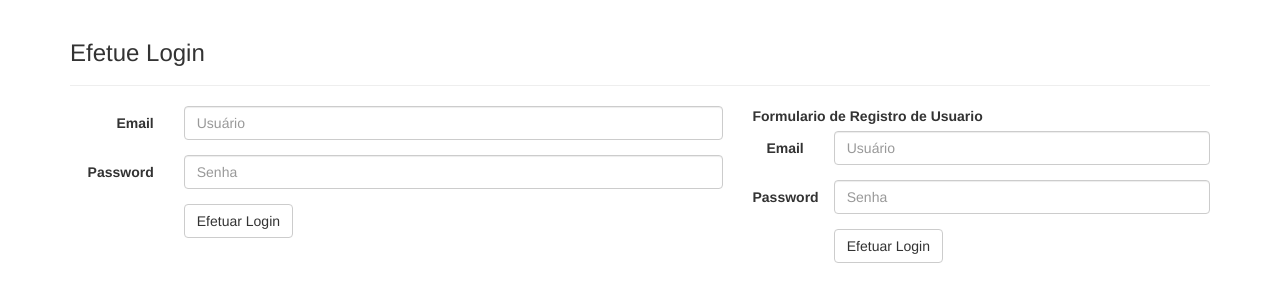
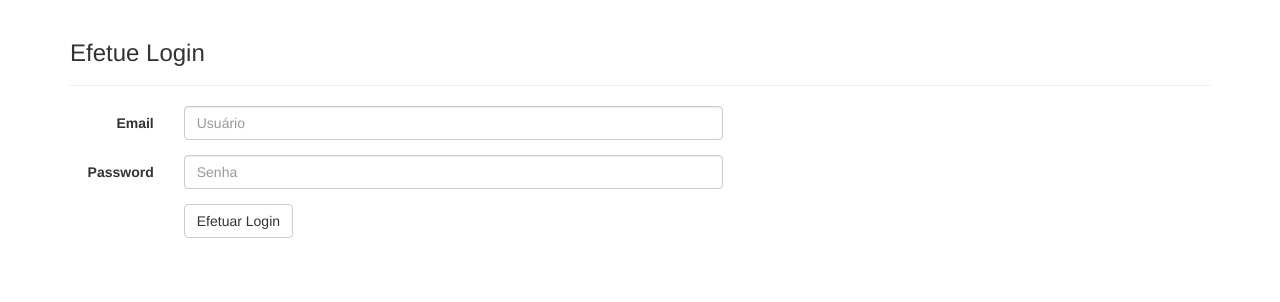
Before and after one commit to wstagf/ttt, a PHP site: page / in a window 1280 px wide. Shown: the top 302 px of the page. Run offline with PHP 8.4, Linux system fonts and the light colour scheme; some libraries are stand-ins or nearby versions.

Commit message:
Update index.php

```diff
--- a/index.php
+++ b/index.php
@@ -48,27 +48,7 @@
 
                     </div>
                     <div class="col-xs-12 col-sm-5">
-                        <label>Formulario de Registro de Usuario</label>
-						<form class="form-horizontal" ng-submit="inserirUsuario()">
-                          <div class="form-group">
-                            <label for="inputEmail3" class="col-sm-2 control-label">Email</label>
-                            <div class="col-sm-10">
-                              <input type="text" class="form-control" id="inputEmail3" placeholder="Usuário" ng-model="loginAdd.usuario" required>
-                            </div>
-                          </div>
-                          <div class="form-group">
-                            <label for="inputPassword3" class="col-sm-2 control-label">Password</label>
-                            <div class="col-sm-10">
-                              <input type="password" class="form-control" id="inputPassword3" placeholder="Senha" ng-model="loginAdd.senha" required>
-                            </div>
-                          </div>
 
-                          <div class="form-group">
-                            <div class="col-sm-offset-2 col-sm-10">
-                              <button type="submit" class="btn btn-default">Efetuar Login</button>
-                            </div>
-                          </div>
-                        </form>
                     </div>
                 </div>
 
```
